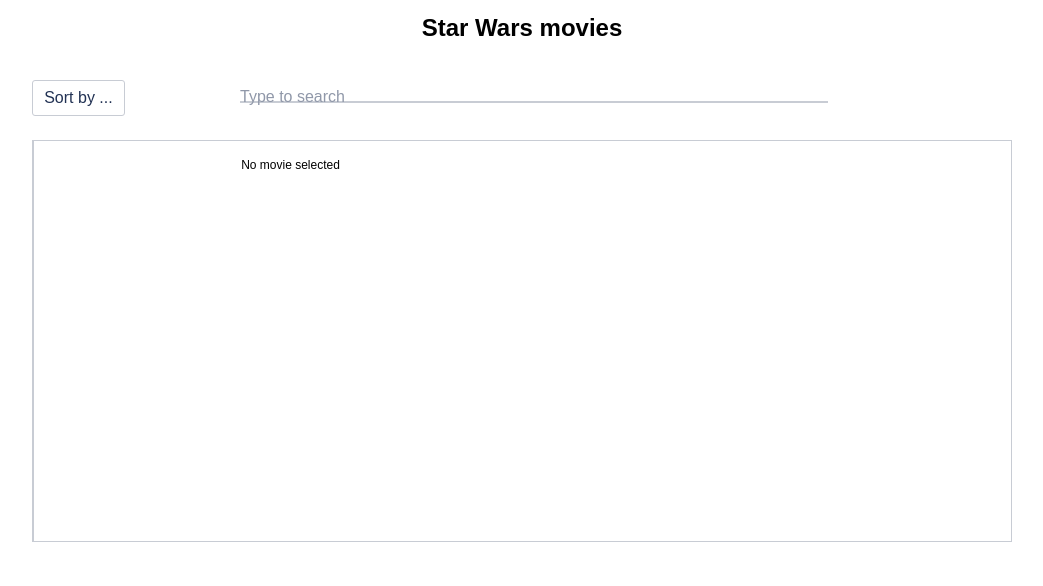
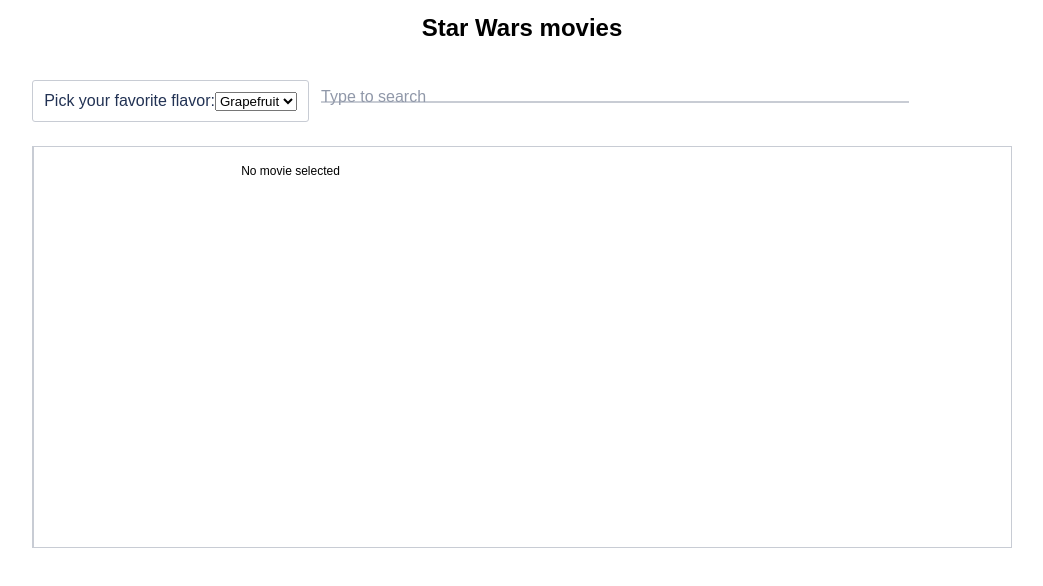
Before and after one commit to aschera/MP_portfolio, a React (Create React App) app: page / in a window 1280 px wide. Shown: the top 586 px of the page, without its empty margins (118-1161 px from the left). Built offline with nearby package versions, Linux system fonts and the light colour scheme; no server answers; the HTML template or start-up script is replaced by a standard one.

Commit message:
select button

```diff
--- a/src/App.js
+++ b/src/App.js
@@ -31,18 +31,7 @@
 
 
 
-  /* ------ button click ------ */
-  filterListHandler = () => {
-    /*
-    this.setState( {
-      persons: [
-        { name: newName, age: 28 },
-        { name: 'Manu', age: 29 },
-        { name: 'Stephanie', age: 27 }
-      ]
-    } ) */
-    console.log('filter the list')
-  }
+
 
   /* ------ update list state------ */
   listChangeHandler = (data) => {
@@ -91,7 +80,6 @@
 
         <UserInput
         InputName = {this.inputChangedHandler}
-        filterListHandler = {this.filterListHandler}
         input = {this.state.input} />
 
         <UserOutput
--- a/src/UserInput/UserInput.js
+++ b/src/UserInput/UserInput.js
@@ -4,18 +4,14 @@
 
 const UserInput = ( props ) => {
 
-
-
     return (
         <div className="UserInput">
 
             <div className="Button-wrapper">
-                <button
-                    className="FilterButton"
-                    onClick={() => props.filterListHandler()}>
-                    Sort by ...
-                </button>
+              <ReactExample name="fruit" value='Sort by ...' />
             </div>
+
+
 
             <div className="Input-wrapper">
                 <label className="inp">
@@ -33,4 +29,36 @@
     )
 };
 
+
+
 export default UserInput;
+
+/* ------ button click ------ */
+function filterListHandler() {
+    /*
+    this.setState( {
+      persons: [
+        { name: newName, age: 28 },
+        { name: 'Manu', age: 29 },
+        { name: 'Stephanie', age: 27 }
+      ]
+    } ) */
+    console.log('filter the list')
+  }
+
+export const ReactExample = ( props) => (
+
+
+
+            <label className="FilterButton">
+            Pick your favorite flavor:
+            <select value='' onChange={filterListHandler}>
+                <option value="grapefruit">Grapefruit</option>
+                <option value="lime">Lime</option>
+                <option value="coconut">Coconut</option>
+                <option value="mango">Mango</option>
+            </select>
+            </label>
+
+
+  )
```
